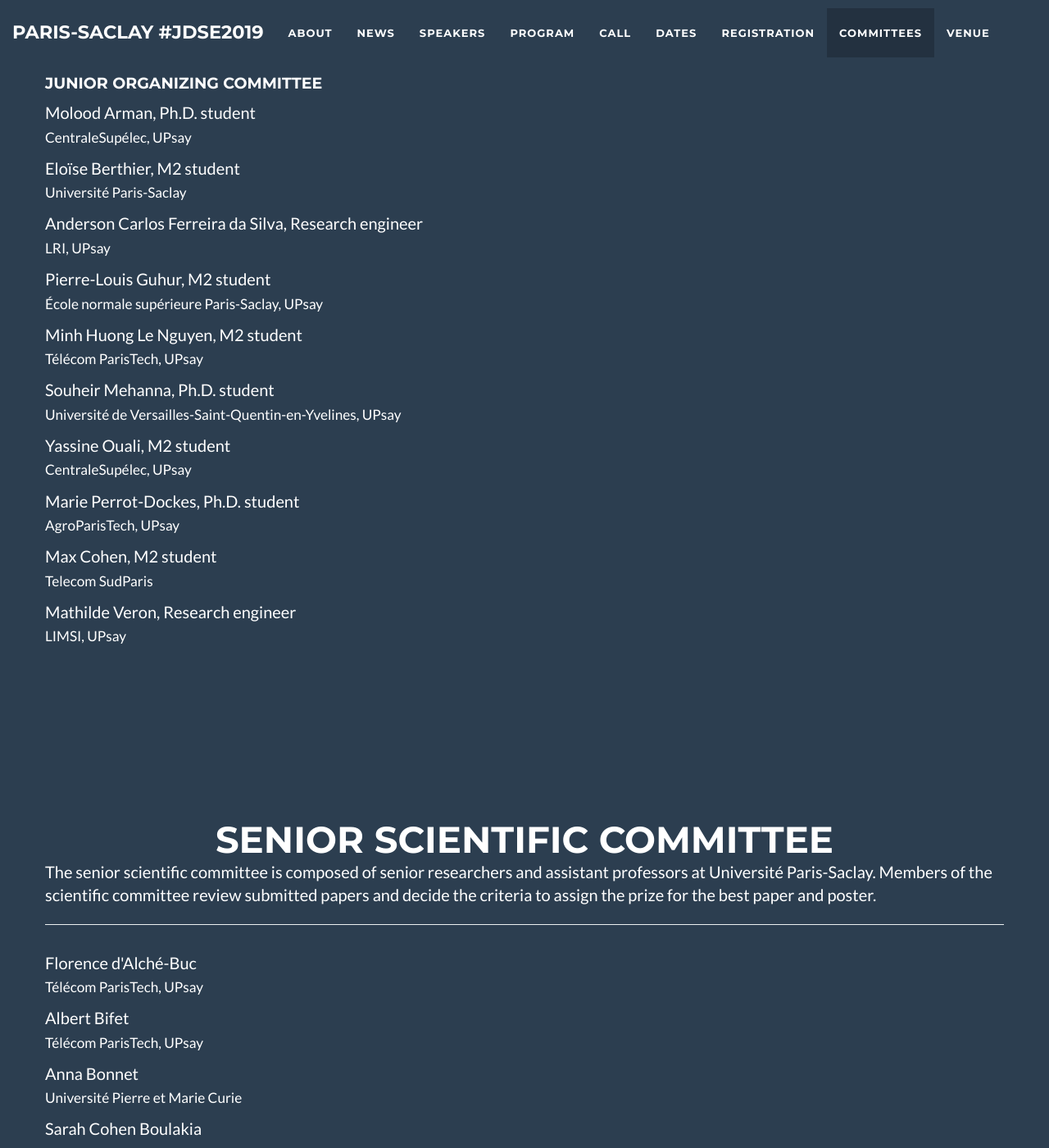
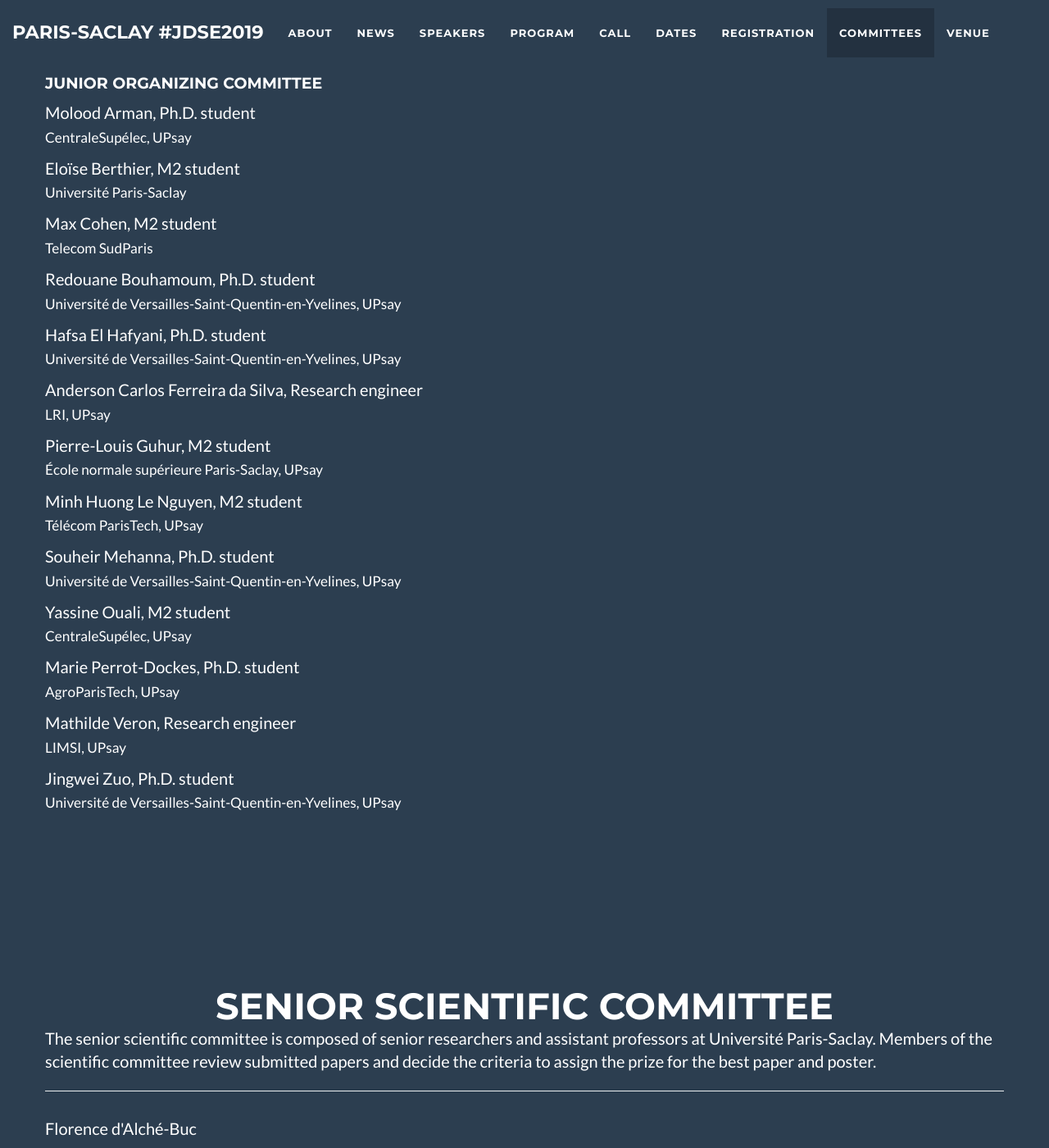
Before and after one commit to jdse-paris/jDSE2019, a Jekyll site: the page built from index.html, in a window 1280 px wide and 1400 px high, scrolled down 8560 px. Shown: the whole window at 82% size. Built offline with Jekyll 4.4.1, drawn with Linux system fonts in a browser that asks for light colours; some of the changed text lies outside the part shown.

Commit message:
Update organizers.html

```diff
--- a/_includes/organizers.html
+++ b/_includes/organizers.html
@@ -23,14 +23,17 @@
             <h4>Junior Organizing Committee</h4>
 	      <p> Molood Arman, Ph.D. student <br> <small>CentraleSupélec, UPsay</small></p>
 	      <p> Eloïse Berthier, M2 student <br> <small>Université Paris-Saclay</small></p>
-	      <p> Anderson Carlos Ferreira da Silva, Research engineer <br> <small>LRI, UPsay</small></p>
+	      <p> Max Cohen, M2 student <br> <small>Telecom SudParis</small></p>
+	      <p> Redouane Bouhamoum, Ph.D. student <br> <small>Université de Versailles-Saint-Quentin-en-Yvelines, UPsay</small></p>
+	      <p> Hafsa El Hafyani, Ph.D. student <br> <small>Université de Versailles-Saint-Quentin-en-Yvelines, UPsay</small></p>
+		<p> Anderson Carlos Ferreira da Silva, Research engineer <br> <small>LRI, UPsay</small></p>
 	      <p> Pierre-Louis Guhur, M2 student <br> <small>École normale supérieure Paris-Saclay, UPsay</small></p>
 	      <p> Minh Huong Le Nguyen, M2 student <br> <small>Télécom ParisTech, UPsay</small> </p>
 	      <p> Souheir Mehanna, Ph.D. student<br> <small>Université de Versailles-Saint-Quentin-en-Yvelines, UPsay</small></p>
 	      <p> Yassine Ouali, M2 student <br> <small>CentraleSupélec, UPsay</small></p>
 	      <p> Marie Perrot-Dockes, Ph.D. student <br> <small>AgroParisTech, UPsay</small></p>
-              <p> Max Cohen, M2 student <br> <small>Telecom SudParis</small></p>
-               <p> Mathilde Veron, Research engineer<br> <small>LIMSI, UPsay</small></p>
+              <p> Mathilde Veron, Research engineer<br> <small>LIMSI, UPsay</small></p>
+	       <p> Jingwei Zuo, Ph.D. student <br> <small>Université de Versailles-Saint-Quentin-en-Yvelines, UPsay</small></p>
 
             </div>
         </div>
@@ -85,8 +88,10 @@
             </div>
             <div class="row">
 	    <p>	Marie Al-Ghossein, Postdoctoral researcher <br> <small> Télécom ParisTech, UPsay </small></p>
+            <p> Redouane Bouhamoum, Ph.D. student <br> <small>Université de Versailles-Saint-Quentin-en-Yvelines, UPsay</small></p>
             <p> Victor Bouvier, Ph.D. student <br> <small>CentraleSupélec, UPsay</small></p>
             <p> Benoît Choffin, Ph.D. student <br> <small>CentraleSupélec, UPsay</small></p>
+            <p> Hafsa El Hafyani, Ph.D. student <br> <small>Université de Versailles-Saint-Quentin-en-Yvelines, UPsay</small></p>
 	    <p> Julien Hay, Ph.D. student <br> <small>CentraleSupélec, UPsay</small></p>
 	    <p> Luc Lehericy, Ph.D. student <br> <small>Université Paris-Sud, UPsay</small></p>
             <p> Souheir Mehanna, Ph.D. student<br> <small>Université de Versailles-Saint-Quentin-en-Yvelines, UPsay</small></p>
@@ -95,6 +100,7 @@
             <p> Ana Luísa Pinho, Postdoctoral researcher <br> <small>Inria Saclay, UPsay</small></p>
 	    <p> Augustin Touron, Ph.D. student <br> <small>Université Paris-Sud, UPsay</small></p>
 	    <p> Mathilde Veron, Research engineer <br> <small>LIMSI, UPsay</small></p>
+	    <p> Jingwei Zuo, Ph.D. student <br> <small>Université de Versailles-Saint-Quentin-en-Yvelines, UPsay</small></p>
 	    </div>
 
 
```
